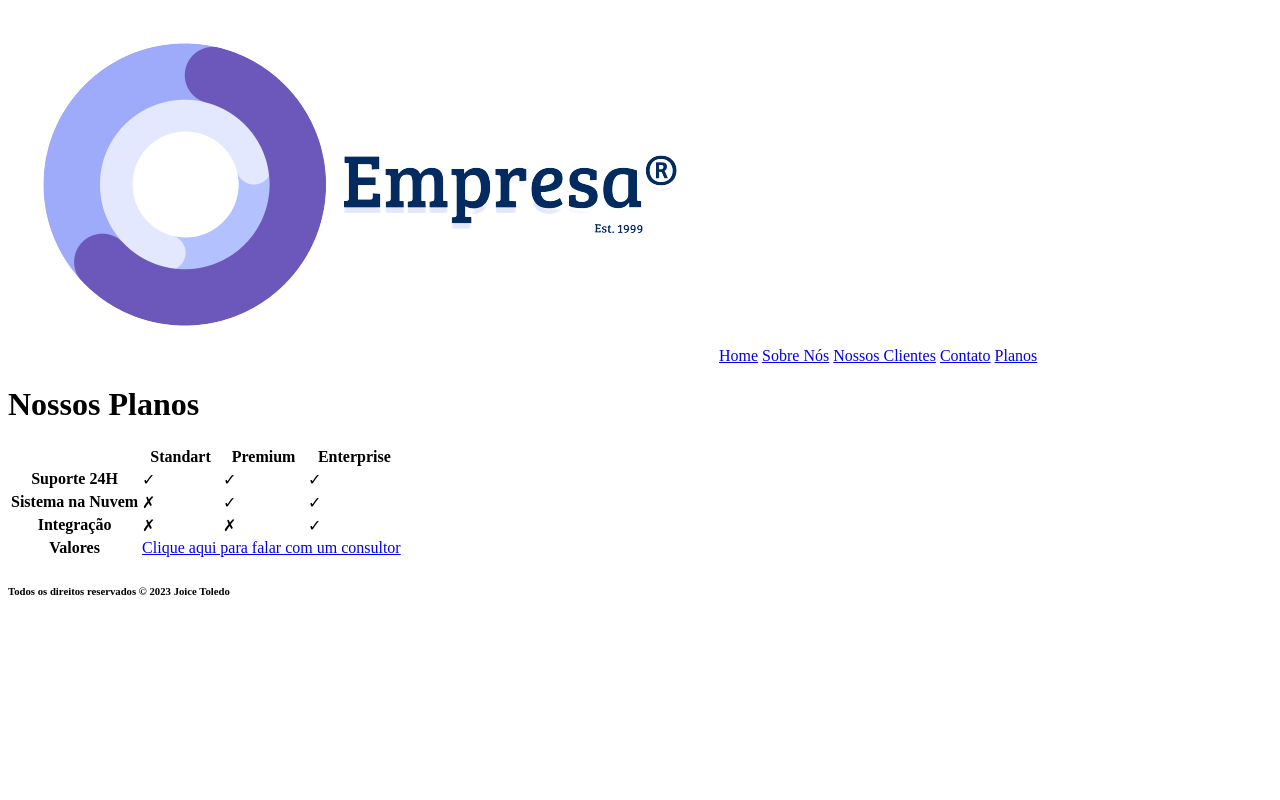
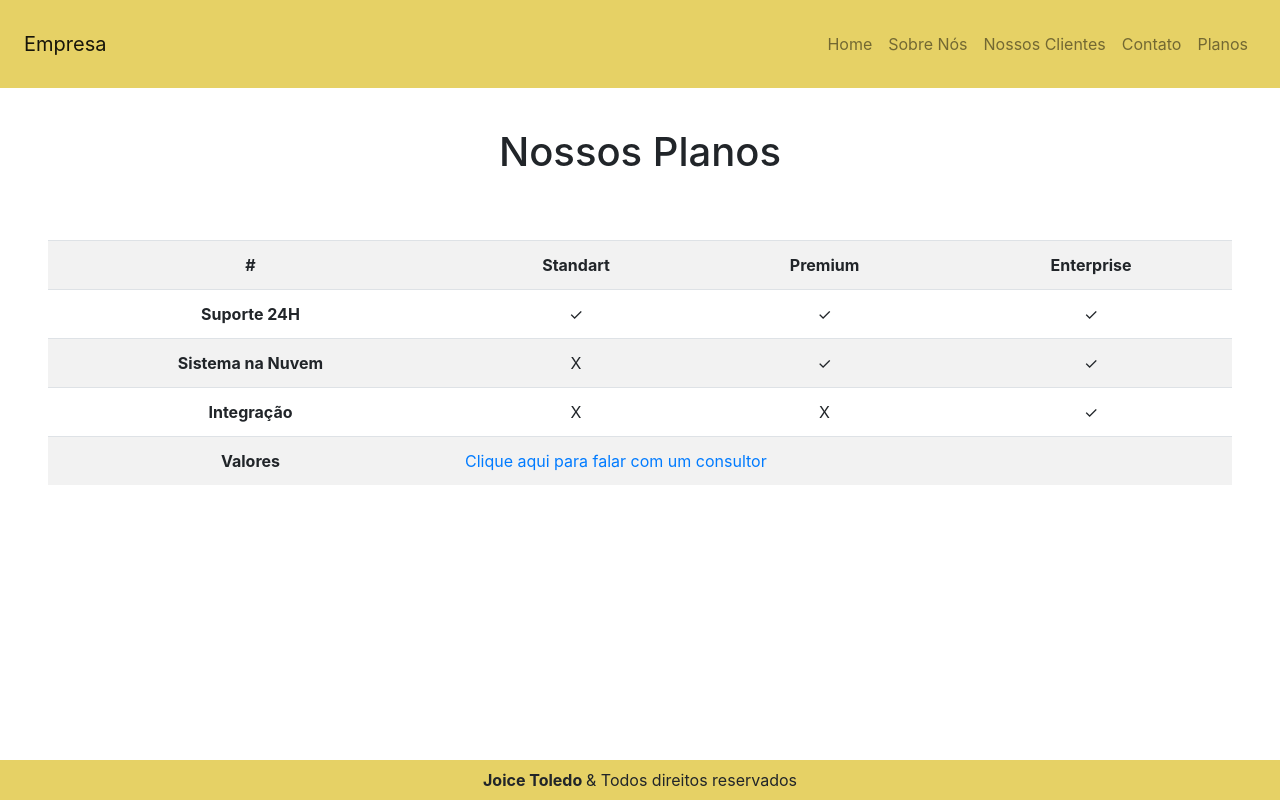
Before and after one commit to JoyToledo/siteEmpresaFicticia, a plain HTML site: page pages/planos.html in a window 1280 px wide. Drawn offline with nearby package versions, Linux system fonts and the light colour scheme.

Commit message:
ajuste final

```diff
--- a/pages/planos.html
+++ b/pages/planos.html
@@ -1,66 +1,93 @@
-<!doctype html>
+<!DOCTYPE html>
 <html>
+  <head>
+    <title>Nossos Clientes</title>
+    <meta charset="utf-8" />
+    <!--tag self closing-->
+    <meta
+      name="viewport"
+      content="width=device-width, initial-scale=1, shrink-to-fit=no"/>
+      <link rel="stylesheet" href="https://cdn.jsdelivr.net/npm/bootstrap@4.0.0/dist/css/bootstrap.min.css" integrity="sha384-Gn5384xqQ1aoWXA+058RXPxPg6fy4IWvTNh0E263XmFcJlSAwiGgFAW/dAiS6JXm" crossorigin="anonymous">    </head>
 
-<head>
-    <title>Planos - Empresa</title>
-    <meta charset="utf-8"><!--tag self closing-->
-    <link rel="stylesheet" type="text/css" href="../styles/menu-footer.css">
-    <link rel="stylesheet" type="text/css" href="../styles/style.css">
-    <link rel="stylesheet" type="text/css" href="../styles/table.css">
+  <body class="bg-">
+    <nav class="navbar navbar-expand-lg navbar-light p-4"  style="background-color: #E6D165;">
+        <!--Logo/nome-->
+        <a href="" class="navbar-brand">Empresa</a>
 
-</head>
+        <!--Menu Hamburguer-->
+        <button
+        class="navbar-toggler"
+        data-toggle="collapse"
+        data-target="#nav-target"
+      >
+        <span class="navbar-toggler-icon"></span>
+      </button>
 
-<body>
-    <div id="menu">
-        <img src="../img/banner.png" class="logo" >
-        <a href="../index.html">Home</a>
-        <a href="sobre.html">Sobre Nós</a>
-        <a href="clientes.html">Nossos Clientes</a>
-        <a href="contato.html">Contato</a>
-        <a href="planos.html" class="current">Planos</a>
-    </div>
+        <!--Navegação-->
+        <div class="collapse navbar-collapse" id="nav-target">
+          <ul class="navbar-nav ml-auto">
+            <li class="nav-item">
+              <a href="/index.html" class="nav-link">Home</a>
+          </li>
+          <li class="nav-item">
+              <a href="/pages/sobre.html" class="nav-link">Sobre Nós</a>
+            </li>
+            <li class="nav-item">
+              <a href="/pages/clientes.html" class="nav-link">Nossos Clientes</a>
+            </li>
+            <li class="nav-item">
+              <a href="/pages/contato.html" class="nav-link">Contato</a>
+            </li>
+            <li class="nav-item">
+              <a href="/pages/planos.html" class="nav-link">Planos</a>
+            </li>
+          </ul>
+      </nav>
 
-    <div id="conteudo">
-        <h1>Nossos Planos</h1>
-        <div class="table">
-        <table>
+        <h1 class="h1 p-3 m-4 text-xl-center text-sm-center">Nossos Planos</h1>
+
+        <div class="m-4 p-4">
+        <div class="table-responsive">
+            <table class="table table-striped">
             <tr>
-                <th></th>
-                <th>Standart</th>
-                <th>Premium</th>
-                <th>Enterprise</th>
+                <th class="text-center">#</th>
+                <th class="text-center">Standart</th>
+                <th class="text-center">Premium</th>
+                <th class="text-center">Enterprise</th>
             </tr>
             <tr>
-                <th>Suporte 24H</th>
-                <td class="ok">&#x2713;</td>
-                <td class="ok">&#x2713;</td>
-                <td class="ok">&#x2713;</td>
+                <th class="text-center">Suporte 24H</th>
+                <td class="text-center">✓</td>
+                <td class="text-center">✓</td>
+                <td class="text-center">✓</td>
             </tr>
             <tr>
-                <th>Sistema na Nuvem</th>
-                <td class="not">&#x2717;</td>
-                <td class="ok">&#x2713;</td>
-                <td class="ok">&#x2713;</td>
+                <th class="text-center">Sistema na Nuvem</th>
+                <td class="text-center">X</td>
+                <td class="text-center">✓</td>
+                <td class="text-center">✓</td>
             </tr>
             <tr>
-                <th>Integração</th>
-                <td class="not">&#x2717;</td>
-                <td class="not">&#x2717;</td>
-                <td class="ok">&#x2713;</td>
+                <th class="text-center">Integração</th>
+                <td class="text-center">X</td>
+                <td class="text-center">X</td>
+                <td class="text-center">✓</td>
             </tr>
             <tr>
-                <th>Valores</th>
+                <th class="text-center">Valores</th>
                 <td colspan="3"><a href="contato.html">Clique aqui para falar com um consultor</a></td>
             </tr>
         </table>
     </div>
-    </div>
+</div>
 
-    <div id="rodape">
-        <h6>Todos os direitos reservados &copy; 2023 Joice Toledo</h6>
-    </div>
+    <span class="fixed-bottom text-center p-2" style="background-color: #e6d165"
+      ><b>Joice Toledo </b>& Todos direitos reservados</span
+    >
 
-</body>
-
-
+    <!-- jQuery primeiro, depois Popper.js, depois Bootstrap JS -->
+    <script src="https://code.jquery.com/jquery-3.2.1.slim.min.js" integrity="sha384-KJ3o2DKtIkvYIK3UENzmM7KCkRr/rE9/Qpg6aAZGJwFDMVNA/GpGFF93hXpG5KkN" crossorigin="anonymous"></script>
+    <script src="https://cdn.jsdelivr.net/npm/popper.js@1.12.9/dist/umd/popper.min.js" integrity="sha384-ApNbgh9B+Y1QKtv3Rn7W3mgPxhU9K/ScQsAP7hUibX39j7fakFPskvXusvfa0b4Q" crossorigin="anonymous"></script>
+    <script src="https://cdn.jsdelivr.net/npm/bootstrap@4.0.0/dist/js/bootstrap.min.js" integrity="sha384-JZR6Spejh4U02d8jOt6vLEHfe/JQGiRRSQQxSfFWpi1MquVdAyjUar5+76PVCmYl" crossorigin="anonymous"></script>
+  </body>
 </html>
```
Also changed, not shown: pages/clientes.html (+1 -1 lines), pages/contato.html (+89 -48 lines), 1 other file.
